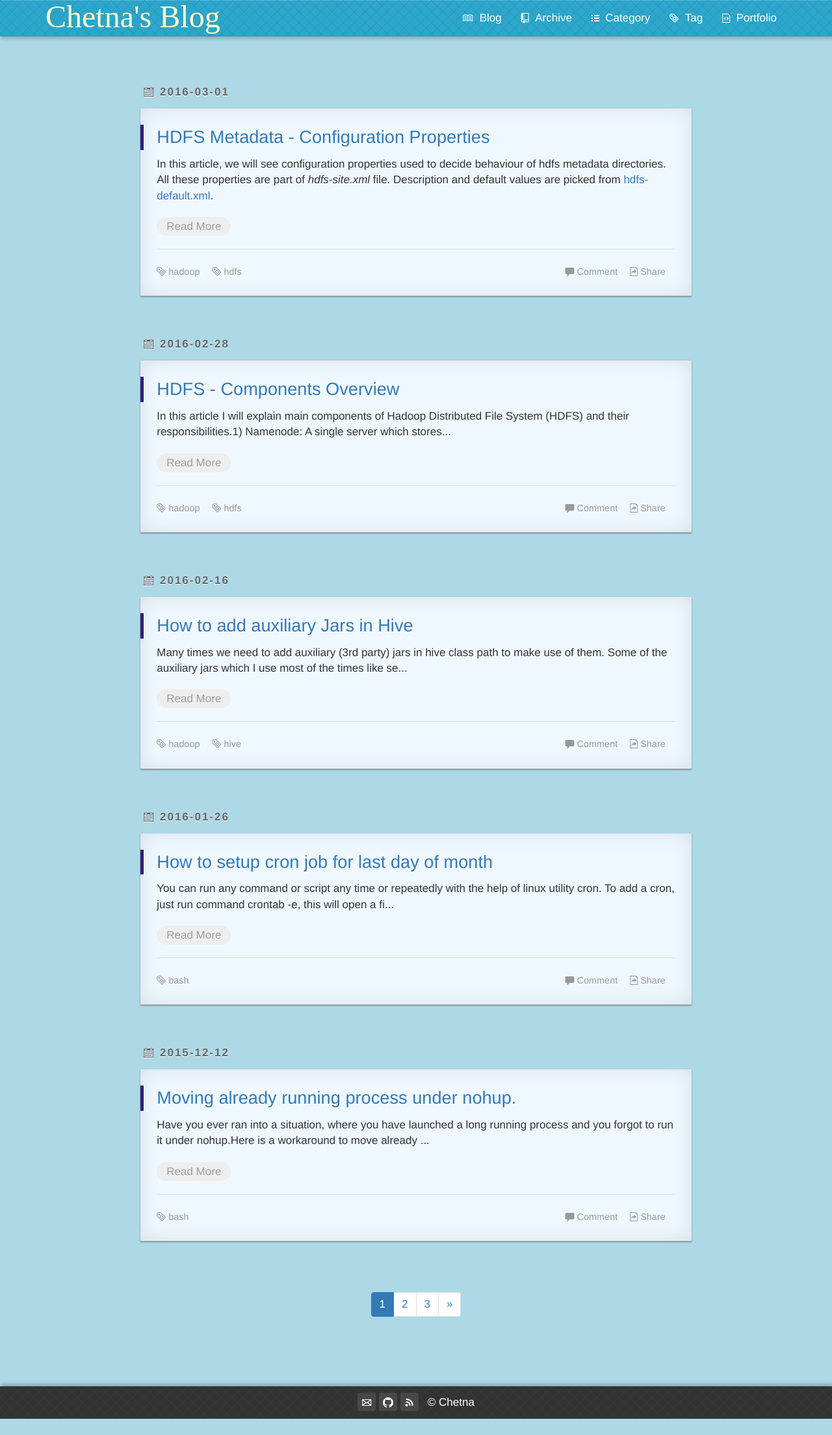
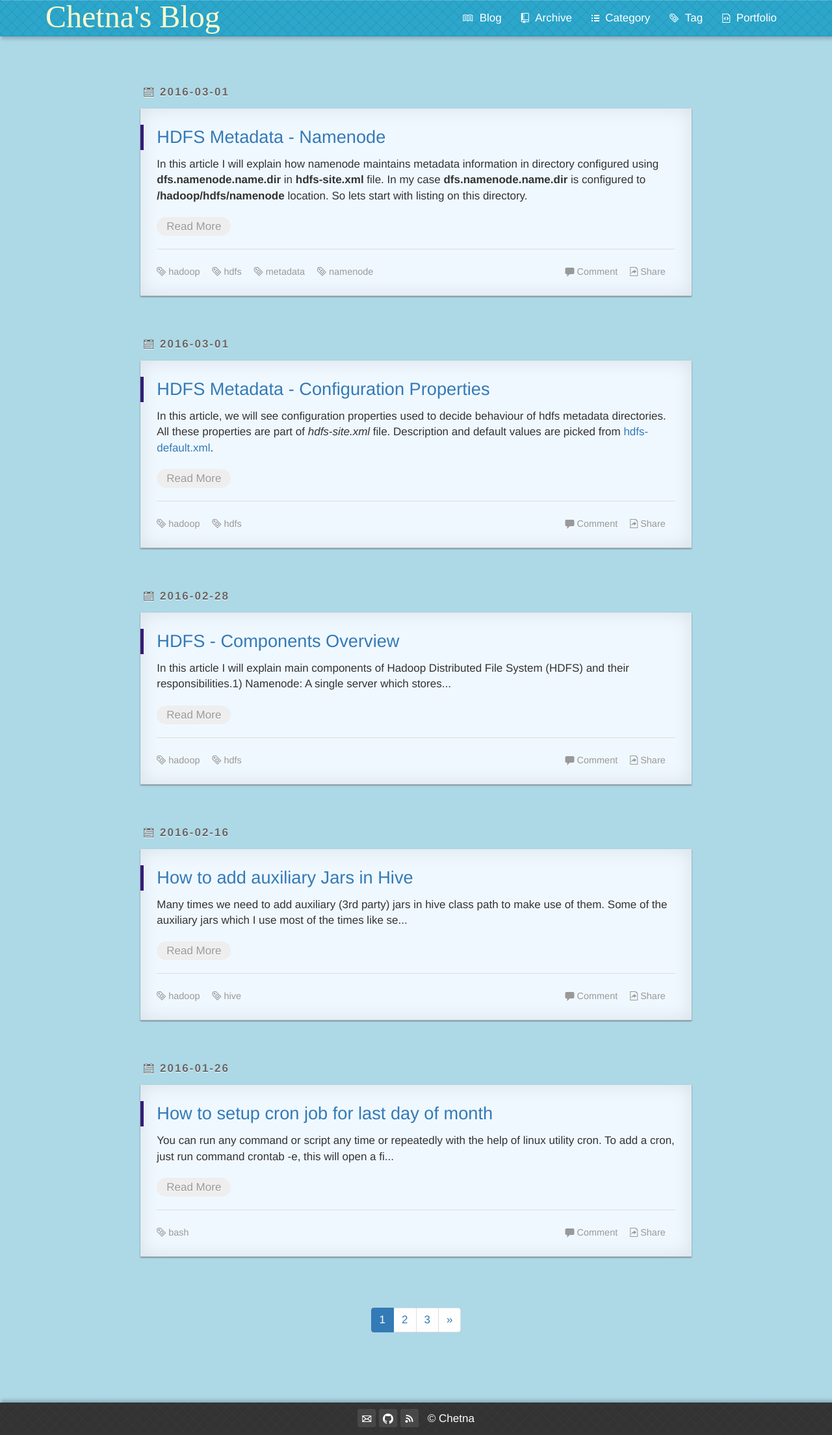
Before and after one commit to chetnachaudhari/chetnachaudhari.github.io, a Jekyll site: the page built from index.html, in a window 1280 px wide. Shown: the whole page at 65% size. Built offline with Jekyll 4.4.1, drawn with Linux system fonts in a browser that asks for light colours; nearby versions of some CDN libraries; Markdown is read by kramdown in place of the engine named in the settings; the list of posts is cut into pages by our own code; comment, search, counter and statistics services are not loaded; before the commit the page ends 2184 px from its top, so only the background shows below that; some of the changed lines change nothing that is shown.

Commit message:
hdfs metadata - namenode

````diff
--- /dev/null
+++ b/_posts/2016-03-01-hdfs-metadata-namenode.md
@@ -0,0 +1,95 @@
+---
+layout: post
+title: HDFS Metadata - Namenode
+tags: hadoop hdfs metadata namenode
+categories: Hadoop
+---
+<div class="toc"></div>
+In this article I will explain how namenode maintains metadata information in directory configured using **dfs.namenode.name.dir** in **hdfs-site.xml** file.
+In my case **dfs.namenode.name.dir** is configured to **/hadoop/hdfs/namenode** location. So lets start with listing on this directory.
+
+```bash
+ls -1 /hadoop/hdfs/namenode
+current
+in_use.lock
+```
+There are two entries namely
+#### in_use.lock :
+This is lock file held by namenode process. It is used to prevent concurrent modification of directory by multiple namenode processes.
+
+
+**current:**
+This is directory. Lets do listing on this
+
+```bash
+ls -1 /hadoop/hdfs/namenode/current
+VERSION
+edits_0000000000000138313-0000000000000138314
+edits_0000000000000138315-0000000000000138316
+edits_0000000000000138317-0000000000000138318
+edits_0000000000000138319-0000000000000138320
+edits_0000000000000138321-0000000000000138322
+edits_0000000000000138323-0000000000000138324
+edits_inprogress_0000000000000138325
+fsimage_0000000000000137650
+fsimage_0000000000000137650.md5
+fsimage_0000000000000138010
+fsimage_0000000000000138010.md5
+seen_txid
+```
+
+There are lot of files, lets explore one by one.
+
+
+#### VERSION:
+This is a Storage information file with following content:
+```bash
+#Wed Dec 02 13:16:31 IST 2015
+namespaceID=2109784471
+clusterID=CID-59aae9cc-88c7-4cf7-ada2-6c6490c98c97
+cTime=0
+storageType=NAME_NODE
+blockpoolID=BP-1469059006-127.0.0.1-1449042391563
+layoutVersion=-63
+```
+
+You can refer to `org.apache.hadoop.hdfs.server.common.StorageInfo.java` and `org.apache.hadoop.hdfs.server.common.Storage.java` for more information.
+
+> ##### namespaceID:
+Unique namespace identifier assigned to the file system after hdfs format. This is stored on all nodes of cluster. This is essential to join cluster, datanode with different namespaceID is not allowed to join cluster.
+
+> ##### clusterID:
+It identifies a cluster, and it has to be unique during the life time of a cluster. This is important for federated deployment. Introduced in [HDFS\-1365](https://issues.apache.org/jira/browse/HDFS-1365)
+
+> ##### cTime:
+creation time of file system, this field is updated during HDFS upgrades.
+
+> ##### storageType:
+storageType can be one of NAME\_NODE OR JOURNAL\_NODE ( one of the `org.apache.hadoop.hdfs.server.common.NodeType` exclude DATA\_NODE.)
+
+> ##### blockpoolID:
+Unique identifier of storage block pool.This is important for federated deployment. Introduced in [HDFS\-1365](https://issues.apache.org/jira/browse/HDFS-1365)
+
+> ##### layoutVersion:
+Layout version of storage data. Whenever new features related to metadata are added to HDFS project, this version is changed.
+
+
+#### edits\_0000000000000abcdef-0000000000000uvwxyz ( edits\_startTransactionID-endTransactionID):
+This file contains all edit log transactions information between startTransactionID to endTransactionID. Its a log of each file system change like file creation,deletion or modification.
+
+
+#### edits\_inprogress_0000000000000138325 (edits\_inprogress_startTransactionID):
+Current edit log file. This file contains edit logs starting from startTransactionID. All the new transactions are appended to this file.
+
+
+#### fsimage\_0000000000000abcdef ( fsimage\_endTransactionID):
+This file contains the complete state of the file system at a point in time, in this case till endTransactionID.
+
+
+#### fsimage\_0000000000000abcdef.md5 ( fsimage\_endTransactionID.md5):
+It is MD5 checksum of fsimage\_endTransactionID file, used to prevent from disk corruption.
+
+
+#### seen\_txid:
+The last transactionID of last checkpointing or edit logs roll. This file is updated when fsimage is merged with edits file or a new edits file is created.
+This is used to verify if edits are missing at the time of startup.
--- a/static/css/style.css
+++ b/static/css/style.css
@@ -262,6 +262,12 @@ a:active {text-decoration: none}
     }
 }
 
+.h5, h5{
+    font-size: 18px;
+    font-weight: bold;
+    color: #000000;
+}
+
 .h4, h4{
     font-size: 20px;
     font-weight: bold;
````
